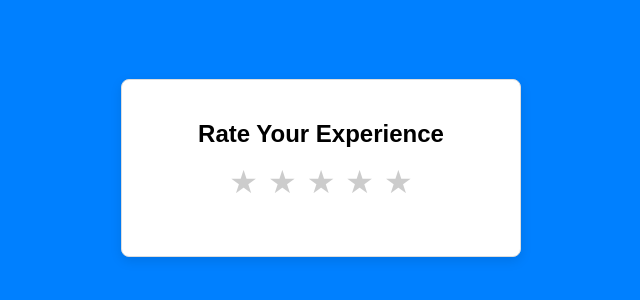
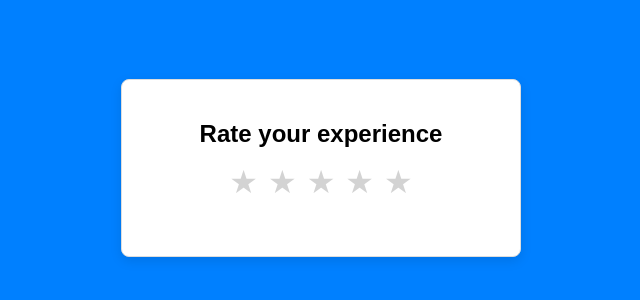
Before and after one commit to nabrach/mini-example-apps, a React (Vite) app in the folder rating-ui/: page / in a window 1280 px wide. Shown: the part 232-532 px from the top of the page, without its empty margins (319-959 px from the left). Built offline with nearby package versions, Linux system fonts and the light colour scheme.

Commit message:
adds interface, adds default values, makes component more flexible

```diff
--- a/rating-ui/src/components/Rating.tsx
+++ b/rating-ui/src/components/Rating.tsx
@@ -1,19 +1,29 @@
 import { useState } from "react";
 
-const Rating = () => {
+interface RatingProps {
+  heading?: string;
+  color?: string;
+  feedbackMessages?: string[];
+}
+
+const Rating = ({
+  heading = "Rate your experience",
+  color = "gold",
+  feedbackMessages = ["Poor", "Fair", "Good", "Very Good", "Excellent"],
+}: RatingProps) => {
   const stars = Array.from({ length: 5 }, (_, i) => i + 1);
-  const feedbackMessages = ["Poor", "Fair", "Good", "Very Good", "Excellent"];
 
   const [rating, setRating] = useState(0);
   const [hover, setHover] = useState(0);
 
   return (
     <div className="rating-container">
-      <h2>Rate Your Experience</h2>
+      <h2>{heading}</h2>
       <div className="stars">
         {stars.map((star) => (
           <span
-            className={`star ${star <= (hover || rating) ? "active" : ""}`}
+            className={"star"}
+            style={{ color: star <= (hover || rating) ? color : "lightgray" }}
             onClick={() => setRating(star)}
             onMouseEnter={() => setHover(star)}
             onMouseLeave={() => setHover(0)}
```
